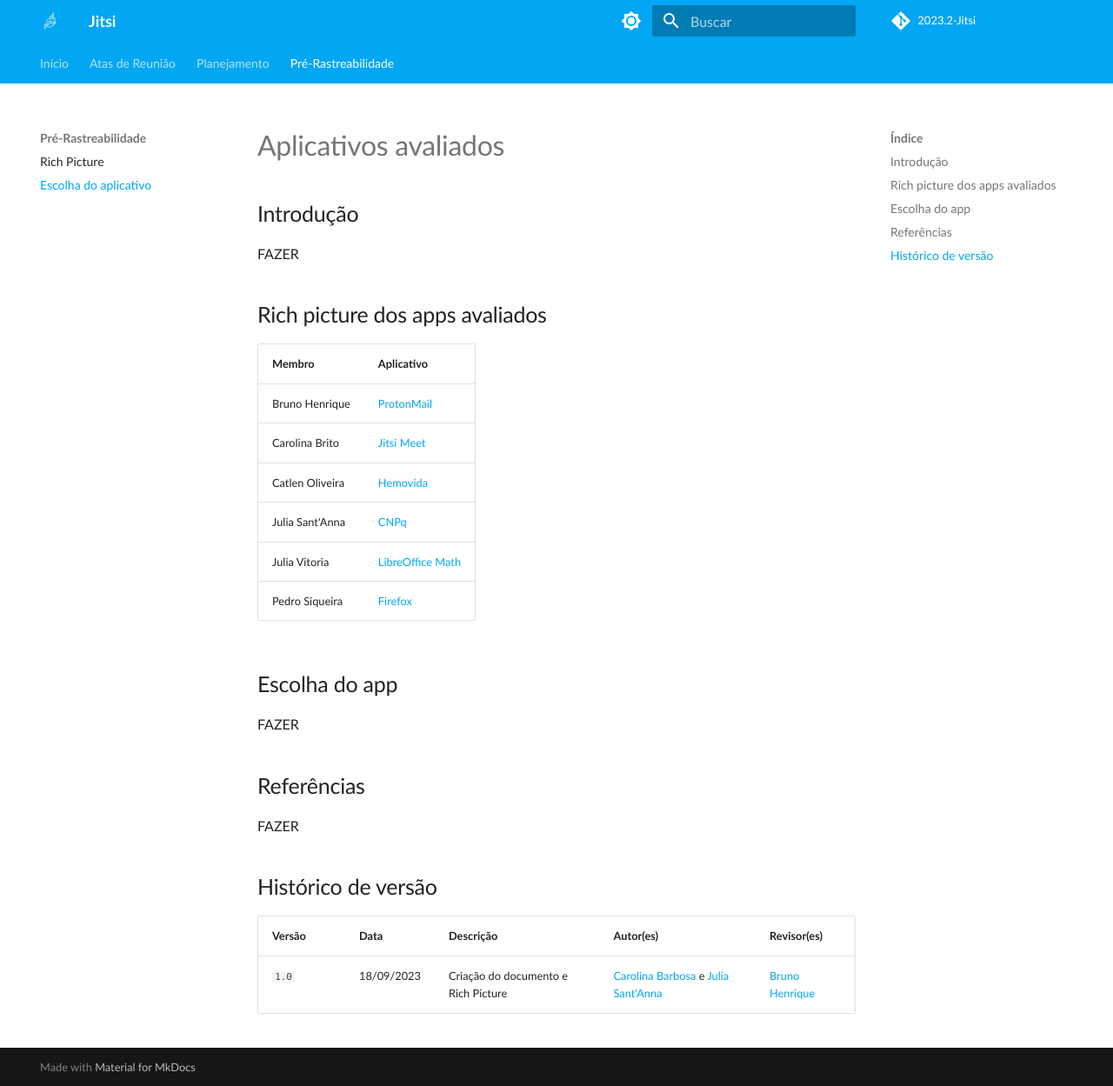
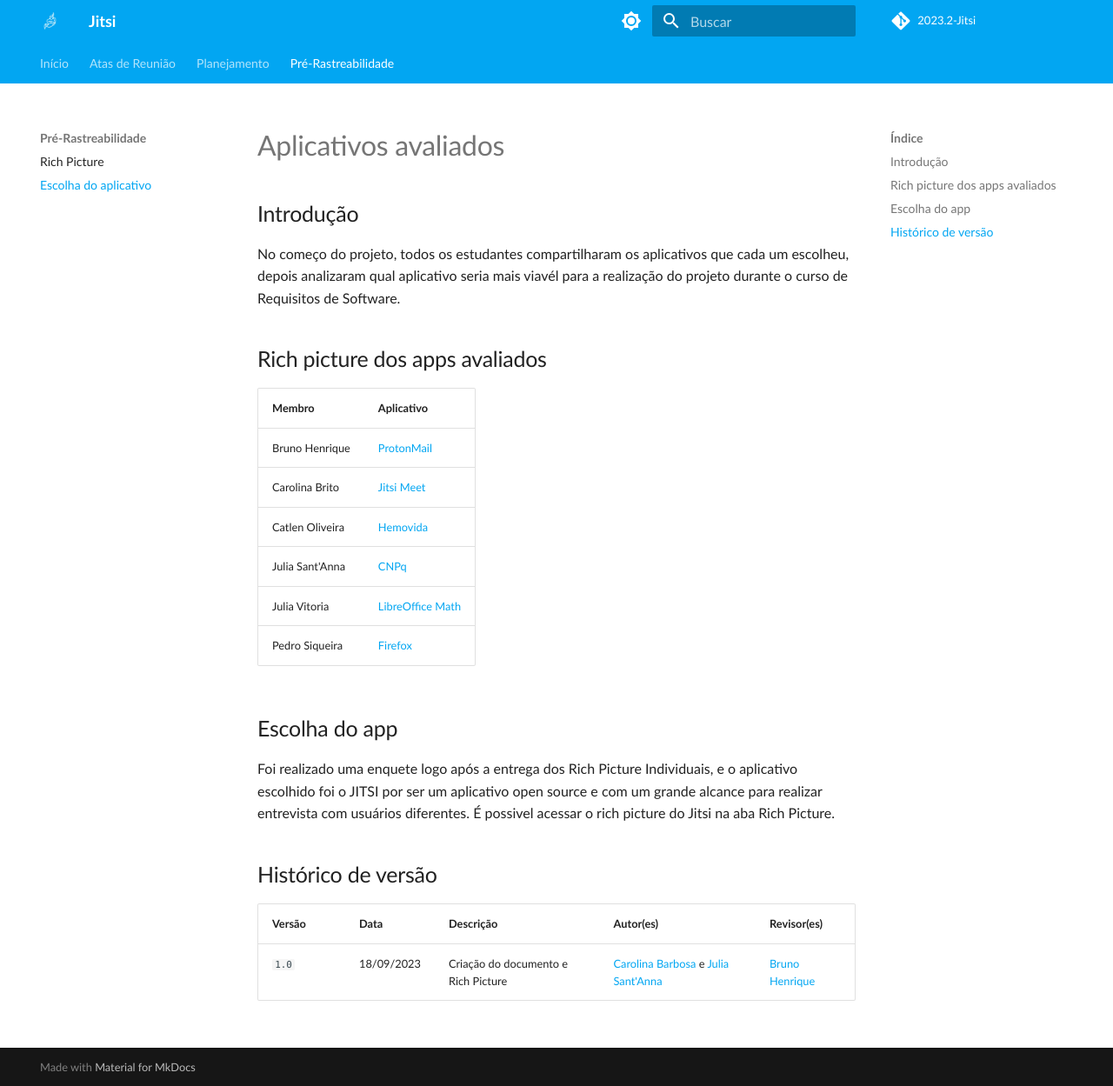
Before and after one commit to Requisitos-de-Software/2023.2-Jitsi, an MkDocs documentation site: the page built from docs/PreRastreabilidade/AppEscolhido.md, in a window 1280 px wide and 1249 px high. Shown: the whole window at 87% size. Built offline with MkDocs 1.6.1 and Material for MkDocs 9.7.7, drawn with Linux system fonts in a browser that asks for light colours; some web fonts are replaced; comment, search, counter and statistics services are not loaded.

Commit message:
add artefatos da ecolha do applicativo

```diff
--- a/docs/PreRastreabilidade/AppEscolhido.md
+++ b/docs/PreRastreabilidade/AppEscolhido.md
@@ -1,7 +1,9 @@
 # Aplicativos avaliados
 
 ## Introdução
-FAZER
+
+No começo do projeto, todos os estudantes compartilharam os aplicativos que cada um escolheu, depois analizaram qual aplicativo seria mais viavél para a realização do projeto durante o curso de Requisitos de Software.
+
 ## Rich picture dos apps avaliados
 
 |Membro|	Aplicativo|
@@ -15,11 +17,8 @@
 
 
 ## Escolha do app
-FAZER
 
-## Referências
-
-FAZER
+Foi realizado uma enquete logo após a entrega dos Rich Picture Individuais, e o aplicativo escolhido foi o JITSI por ser um aplicativo open source e com um grande alcance para realizar entrevista com usuários diferentes. É possivel acessar o rich picture do Jitsi na aba Rich Picture.
 
 ## Histórico de versão
 
```
Also changed, not shown: docs/Cronograma/cronograma.md (+1 -1 lines).
